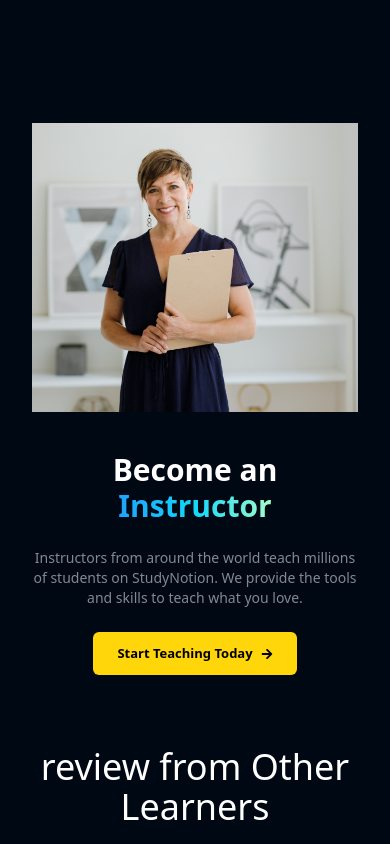
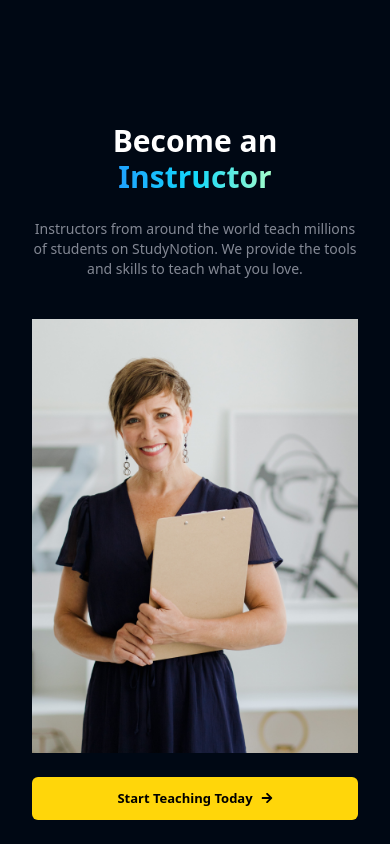
Before and after one commit to nikpatil7/MindForgeCodeX, a React (Create React App) app: page / in a window 390 px wide. Shown: the part 5360-6204 px from the top of the page. Built offline with nearby package versions, Linux system fonts and the light colour scheme.

Commit message:
Enhance InstructorSection responsiveness

```diff
--- a/src/components/core/HomePage/InstructorSection.jsx
+++ b/src/components/core/HomePage/InstructorSection.jsx
@@ -7,20 +7,29 @@ import { FaArrowRight } from 'react-icons/fa'
 const InstructorSection = () => {
   return (
     <div className='mt-16 sm:mt-24 lg:mt-32 px-4 sm:px-6 lg:px-8'>
-
       <div className="flex flex-col lg:flex-row gap-10 lg:gap-20 items-center">
 
-        {/* Instructor Image */}
-        <div className="w-full lg:w-[50%] max-w-[500px] lg:max-w-none mx-auto">
+        {/* Image Section - First in DOM but appears second on mobile due to flex-col */}
+        <div className="w-full lg:w-[50%] max-w-[500px] lg:max-w-none mx-auto order-2 lg:order-1">
           <img
             src={Instructor}
             alt="Instructor teaching online"
-            className="shadow-white w-full h-auto object-contain"
+            className="shadow-white w-full h-auto object-cover aspect-[3/4] sm:aspect-auto"
           />
+
+          {/* Button - Only visible on mobile */}
+          <div className='lg:hidden w-full mt-6 text-center'>
+            <CTAButton active={true} linkto={"/signup"}>
+              <div className='flex flex-row gap-2 items-center justify-center'>
+                Start Teaching Today
+                <FaArrowRight className="text-xs sm:text-sm" />
+              </div>
+            </CTAButton>
+          </div>
         </div>
 
-        {/* Content Section */}
-        <div className='w-full lg:w-[50%] flex flex-col gap-6 sm:gap-8 lg:gap-10'>
+        {/* Content Section - Second in DOM but appears first on mobile due to flex-col */}
+        <div className='w-full lg:w-[50%] flex flex-col gap-6 sm:gap-8 lg:gap-10 order-1 lg:order-2'>
             <div className='text-3xl sm:text-4xl font-semibold w-full lg:w-[80%] text-center lg:text-left'>
                 Become an
                 <HighlightText text={"Instructor"} />
@@ -30,7 +39,8 @@ const InstructorSection = () => {
               Instructors from around the world teach millions of students on StudyNotion. We provide the tools and skills to teach what you love.
             </p>
 
-            <div className='w-fit mx-auto lg:mx-0'>
+            {/* Button - Hidden on mobile, visible on larger screens */}
+            <div className='hidden lg:block w-fit mx-auto lg:mx-0'>
                 <CTAButton active={true} linkto={"/signup"}>
                     <div className='flex flex-row gap-2 items-center'>
                         Start Teaching Today
```
